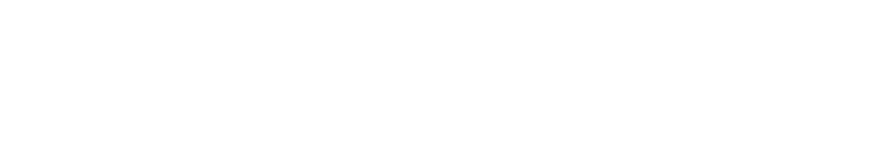
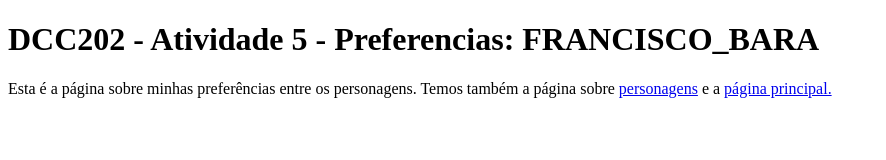
Before and after one commit to ufjf-dcc202/ufjf-dcc202-2023-3-a-atv5-FranciscoBara, a website: page preferencias.html in a window 1280 px wide. Shown: the whole page, without its empty margins (0-886 px from the left). Drawn offline with Linux system fonts and the light colour scheme.

Commit message:
mudancas

```diff
--- a/preferencias.html
+++ b/preferencias.html
@@ -3,9 +3,13 @@
 <head>
     <meta charset="UTF-8">
     <meta name="viewport" content="width=device-width, initial-scale=1.0">
-    <title> DCC202 - Atividade 5 - Preferencias: SEU_NOME</title>
+    <title> DCC202 - Atividade 5 - Preferencias: FRANCISCO_BARA</title>
 </head>
 <body>
+    <main>
+        <h1>DCC202 - Atividade 5 - Preferencias: FRANCISCO_BARA</h1>
+        <p> Esta é a página sobre minhas preferências entre os personagens. Temos também a página sobre <a href="personagens.html">personagens</a> e a <a href="index.html">página principal.</a></p>
 
+    </main>
 </body>
 </html>
```
Also changed, not shown: personagens.html (+4 -1 lines).
